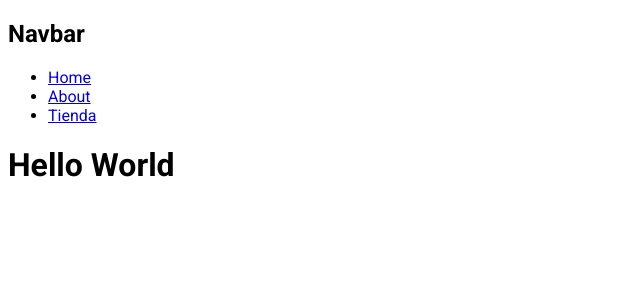
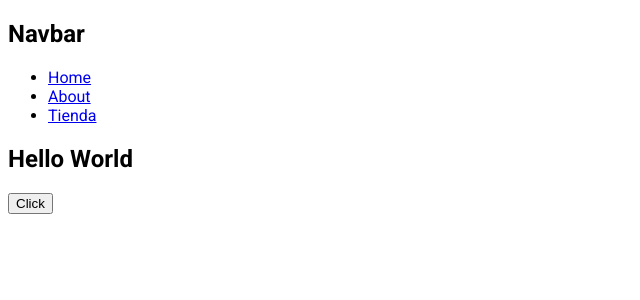
Before and after one commit to faidrn/my-first-nextjs-project, a Next.js app: page / in a window 1280 px wide. Shown: the top 300 px of the page, without its empty margins (0-640 px from the left). Built offline with nearby package versions, Linux system fonts and the light colour scheme.

Commit message:
Ejemplo de como usar use client para componentes de lado del cliente

```diff
--- a/app/page.jsx
+++ b/app/page.jsx
@@ -1,3 +1,12 @@
+"use client";
+
 export default function HomePage (){
-    return <h1>Hello World</h1>
+    return (
+        <section>
+            <h1>Hello World</h1>
+            <button onClick={() => {}}>
+                Click
+            </button>
+        </section>
+    );
 }
```
